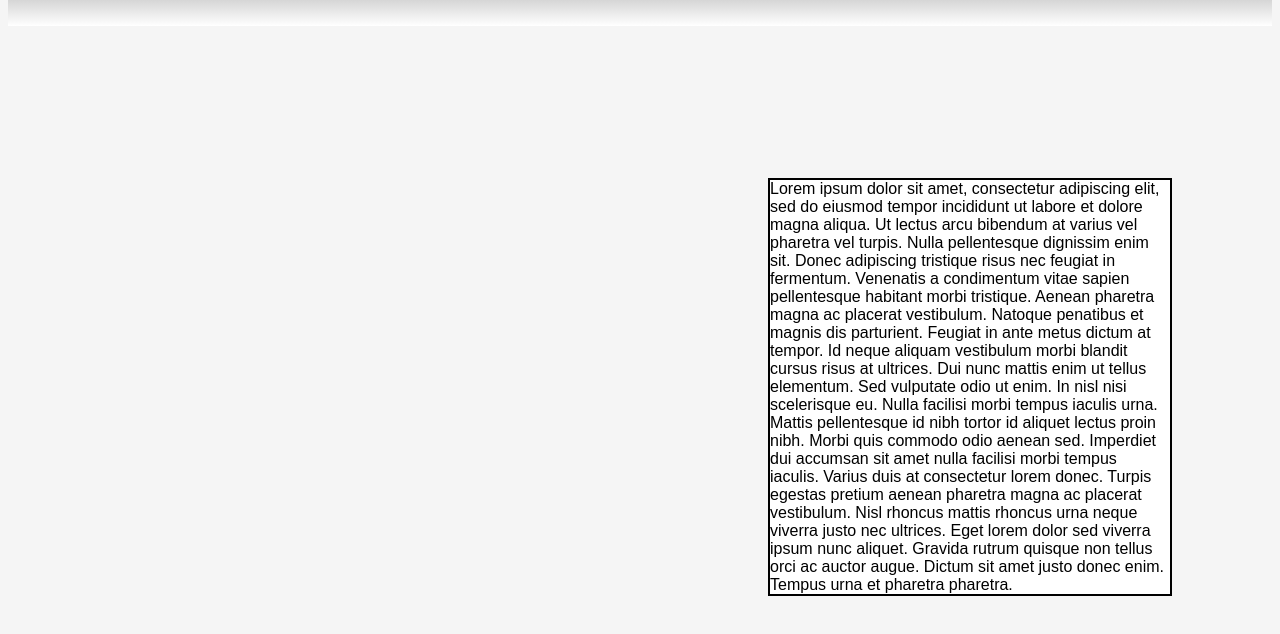
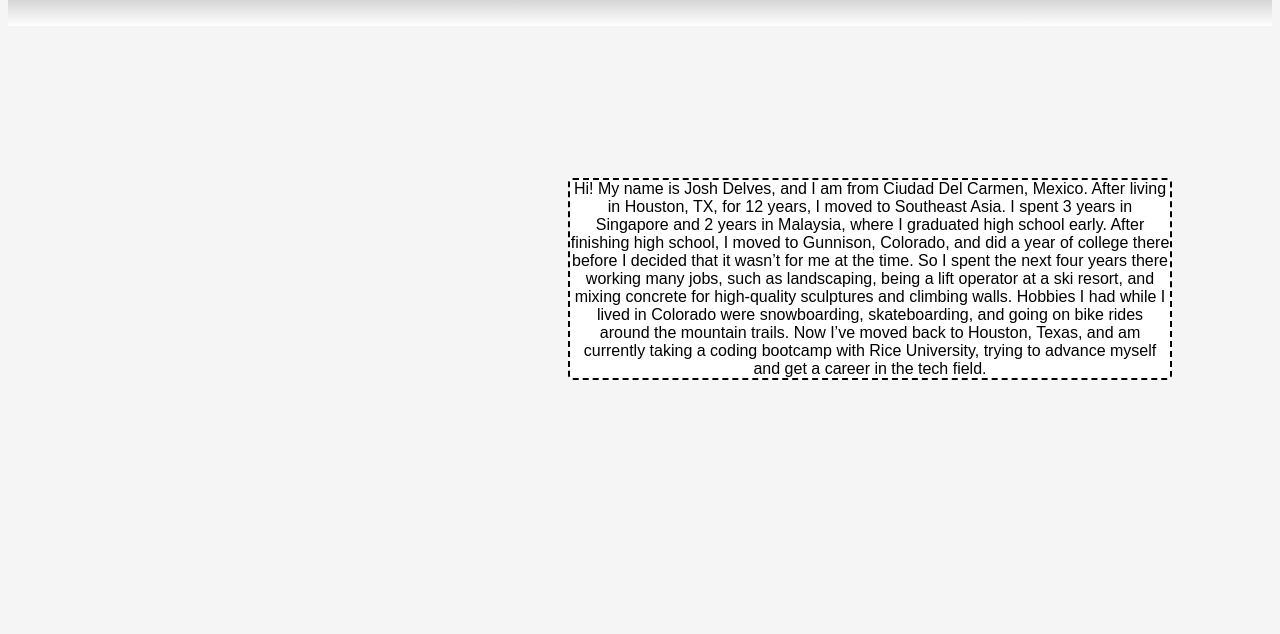
Before and after one commit to jdel-18/Student-Portfolio, a plain HTML site: page AboutMe.html in a window 1280 px wide. Shown: the part 798-1432 px from the top of the page. After the commit the page ends 1278 px from the top, so only its background shows below. Drawn offline with Linux system fonts and the light colour scheme.

Commit message:
added about me text

```diff
--- a/AboutMe.html
+++ b/AboutMe.html
@@ -34,9 +34,7 @@
 <main class="aboutme">
     <img src="Assets\images\IMG_1027.JPEG" class="mephoto">
     <h2>About me</h2>
-    <p>Lorem ipsum dolor sit amet, consectetur adipiscing elit, sed do eiusmod tempor incididunt ut labore et dolore magna aliqua. Ut lectus arcu bibendum at varius vel pharetra vel turpis. Nulla pellentesque dignissim enim sit. Donec adipiscing tristique risus nec feugiat in fermentum. Venenatis a condimentum vitae sapien pellentesque habitant morbi tristique. Aenean pharetra magna ac placerat vestibulum. Natoque penatibus et magnis dis parturient. Feugiat in ante metus dictum at tempor. Id neque aliquam vestibulum morbi blandit cursus risus at ultrices. Dui nunc mattis enim ut tellus elementum. Sed vulputate odio ut enim. In nisl nisi scelerisque eu. Nulla facilisi morbi tempus iaculis urna.
-
-        Mattis pellentesque id nibh tortor id aliquet lectus proin nibh. Morbi quis commodo odio aenean sed. Imperdiet dui accumsan sit amet nulla facilisi morbi tempus iaculis. Varius duis at consectetur lorem donec. Turpis egestas pretium aenean pharetra magna ac placerat vestibulum. Nisl rhoncus mattis rhoncus urna neque viverra justo nec ultrices. Eget lorem dolor sed viverra ipsum nunc aliquet. Gravida rutrum quisque non tellus orci ac auctor augue. Dictum sit amet justo donec enim. Tempus urna et pharetra pharetra.
+    <p>Hi! My name is Josh Delves, and I am from Ciudad Del Carmen, Mexico. After living in Houston, TX, for 12 years, I moved to Southeast Asia. I spent 3 years in Singapore and 2 years in Malaysia, where I graduated high school early. After finishing high school, I moved to Gunnison, Colorado, and did a year of college there before I decided that it wasn’t for me at the time. So I spent the next four years there working many jobs, such as landscaping, being a lift operator at a ski resort, and mixing concrete for high-quality sculptures and climbing walls. Hobbies I had while I lived in Colorado were snowboarding, skateboarding, and going on bike rides around the mountain trails. Now I’ve moved back to Houston, Texas, and am currently taking a coding bootcamp with Rice University, trying to advance myself and get a career in the tech field.
     </p>
 </main>
 
--- a/Assets/style.css
+++ b/Assets/style.css
@@ -199,11 +199,14 @@ body {
         }
 
         .aboutme p {
-          width: 400px;
+          width: 600px;
           border: 2px solid black;
           float: right;
           margin: 100px;
           background-color: white;
+          border-radius: 5px;
+          border-style: dashed;
+          text-align: center;
         }
 
         .mephoto {
```
